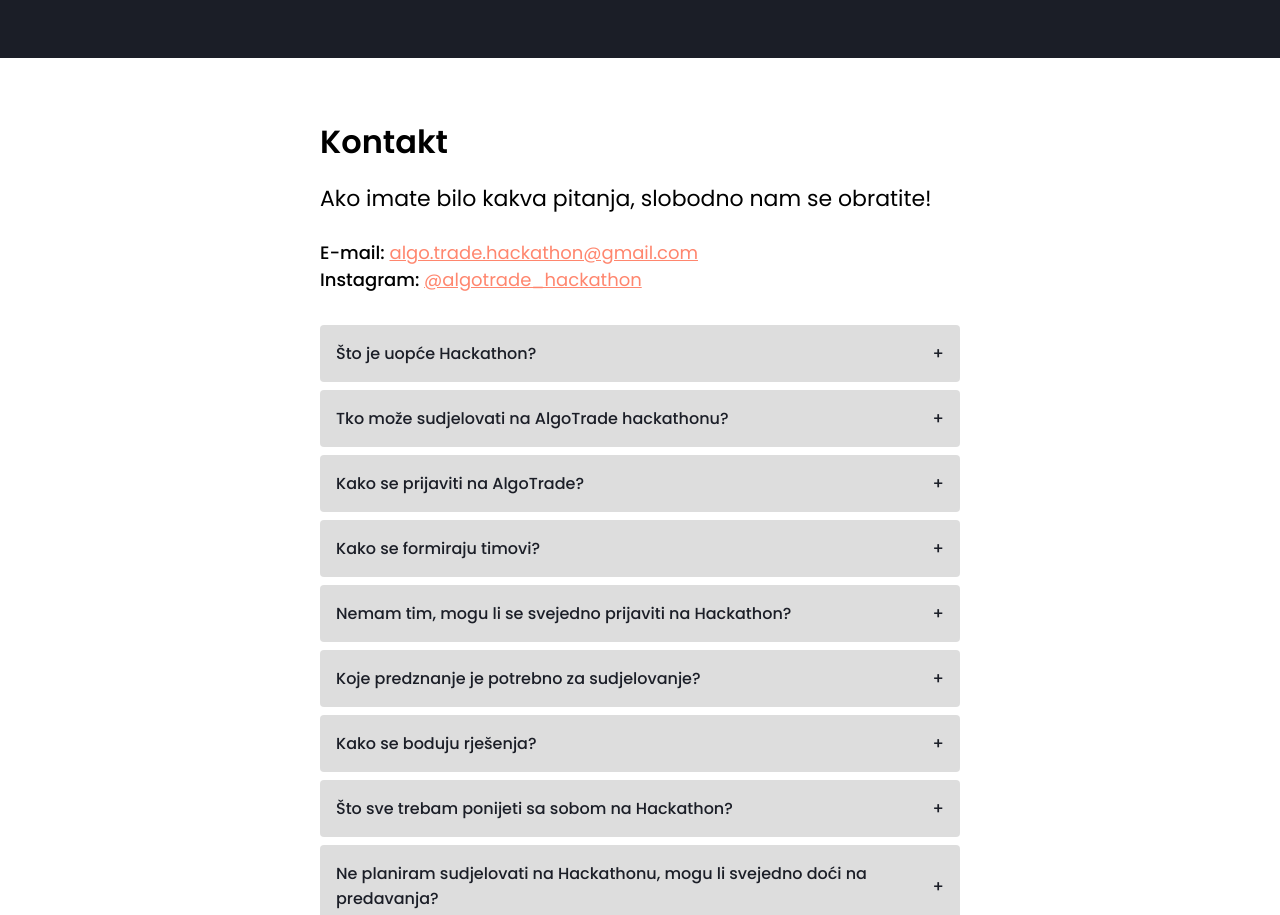
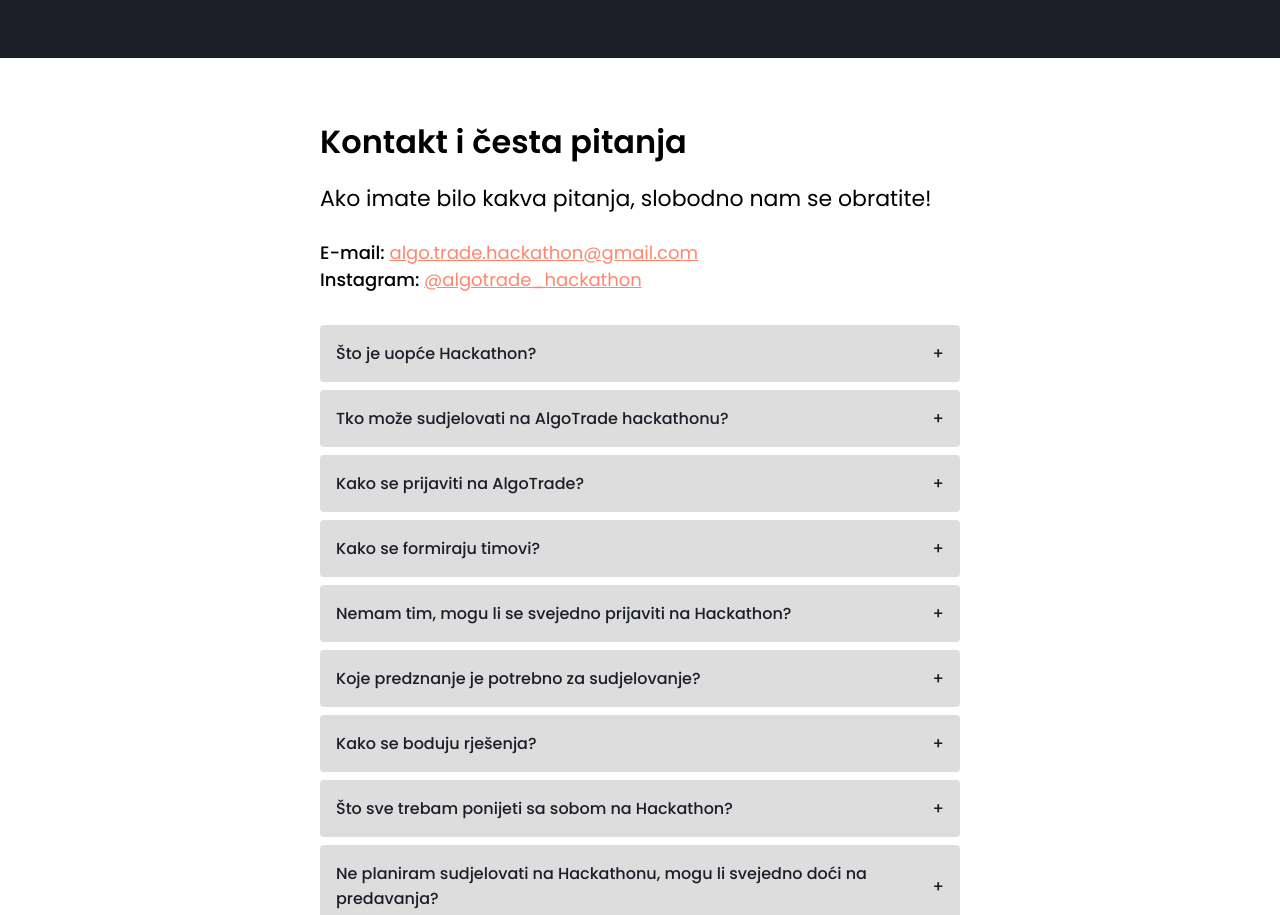
Before and after one commit to x-fer/algotrade-2023-web, a React (Create React App) app: page / in a window 1280 px wide. Shown: the part 4916-5831 px from the top of the page. Built offline with nearby package versions, Linux system fonts and the light colour scheme.

Commit message:
i cesta pitanja

```diff
--- a/src/components/ContactSlide/ContactSlide.tsx
+++ b/src/components/ContactSlide/ContactSlide.tsx
@@ -16,8 +16,7 @@
 
   return (
     <Slide className="at-contact-slide" id="contact">
-      {/* Dodaj " i česta pitanja" u title kad smisliš FAQ */}
-      <div className="at-title">Kontakt</div>
+      <div className="at-title">Kontakt i česta pitanja</div>
 
       <div className="at-contact-subtitle">
         Ako imate bilo kakva pitanja, slobodno nam se obratite!
```
